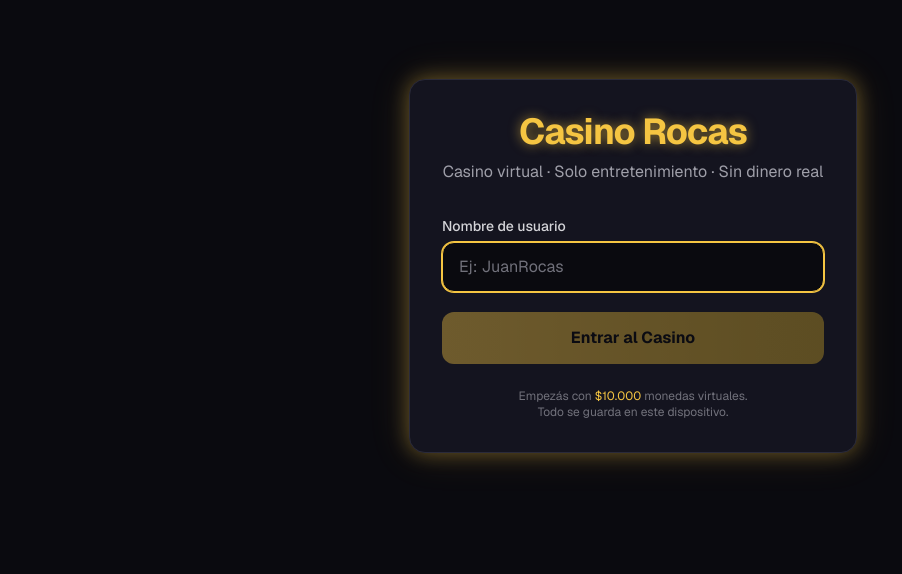
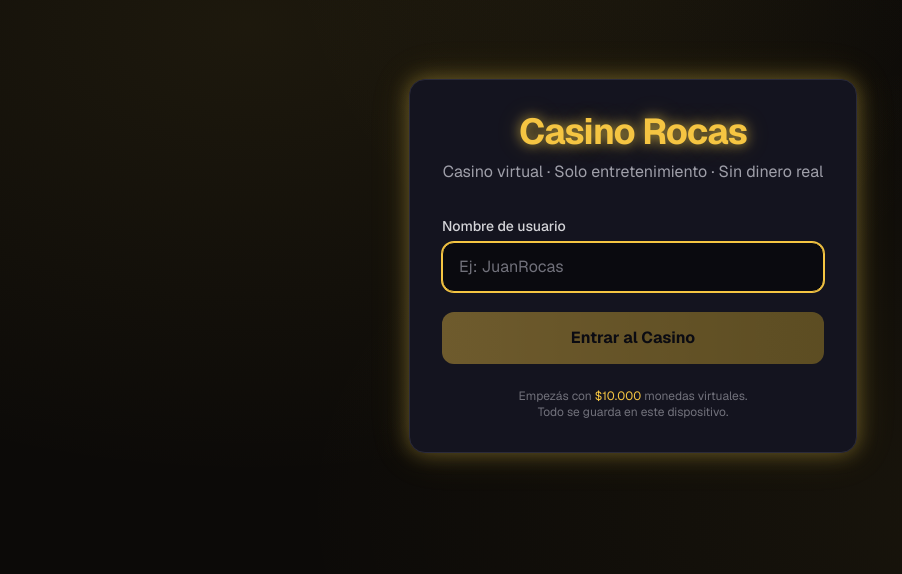
Before and after one commit to ZonaProp/casino-rocas, a Next.js app: page / in a window 1280 px wide. Shown: the part 134-708 px from the top of the page, without its empty margins (7-909 px from the left). Built offline with nearby package versions, Linux system fonts and the light colour scheme.

Commit message:
Premium dark gold theme with ambient glow

```diff
--- a/src/app/globals.css
+++ b/src/app/globals.css
@@ -1,14 +1,13 @@
 @import "tailwindcss";
 
 :root {
-  --background: #0a0a0f;
+  --background: #0c0a08;
   --foreground: #f5f5f5;
-  --gold: #f5c542;
+  --gold: #e8c547;
   --gold-dark: #c9a227;
-  --red: #e63946;
-  --green: #2a9d8f;
-  --card-bg: #14141f;
-  --border: #2a2a3a;
+  --gold-light: #f5d76e;
+  --card-bg: #16120e;
+  --border: #2a241c;
 }
 
 @theme inline {
@@ -16,8 +15,6 @@
   --color-foreground: var(--foreground);
   --color-gold: var(--gold);
   --color-gold-dark: var(--gold-dark);
-  --color-red: var(--red);
-  --color-green: var(--green);
   --color-card: var(--card-bg);
   --color-border: var(--border);
   --font-sans: var(--font-geist-sans);
@@ -29,47 +26,44 @@ body {
   color: var(--foreground);
   font-family: var(--font-sans), system-ui, sans-serif;
   min-height: 100vh;
+  background-image:
+    radial-gradient(ellipse at 20% 20%, rgba(232, 197, 71, 0.08) 0%, transparent 50%),
+    radial-gradient(ellipse at 80% 80%, rgba(232, 197, 71, 0.06) 0%, transparent 50%),
+    radial-gradient(ellipse at 50% 0%, rgba(232, 197, 71, 0.04) 0%, transparent 40%);
+  background-attachment: fixed;
 }
 
-/* Casino glow effects */
+/* Gold glow */
 .glow-gold {
-  box-shadow: 0 0 20px rgba(245, 197, 66, 0.35), 0 0 40px rgba(245, 197, 66, 0.15);
-}
-
-.glow-red {
-  box-shadow: 0 0 15px rgba(230, 57, 70, 0.4);
+  box-shadow: 0 0 20px rgba(232, 197, 71, 0.35), 0 0 40px rgba(232, 197, 71, 0.15);
 }
 
 .text-glow {
-  text-shadow: 0 0 12px rgba(245, 197, 66, 0.6);
+  text-shadow: 0 0 12px rgba(232, 197, 71, 0.7), 0 0 24px rgba(232, 197, 71, 0.3);
 }
 
-/* Slot reel animation */
-@keyframes spin-reel {
-  0% { transform: translateY(0); }
-  100% { transform: translateY(-100%); }
+/* Game card hover */
+.game-card {
+  transition: transform 0.2s ease, box-shadow 0.2s ease;
+}
+.game-card:hover {
+  transform: translateY(-4px) scale(1.02);
+  box-shadow: 0 8px 25px rgba(0, 0, 0, 0.5), 0 0 15px rgba(232, 197, 71, 0.2);
 }
 
-.animate-spin-reel {
-  animation: spin-reel 0.1s linear infinite;
-}
-
-/* Card flip */
-.card-face {
-  backface-visibility: hidden;
+/* Bottom nav safe area */
+.pb-nav {
+  padding-bottom: calc(72px + env(safe-area-inset-bottom, 0px));
 }
 
 /* Scrollbar */
 ::-webkit-scrollbar {
-  width: 8px;
+  width: 6px;
 }
 ::-webkit-scrollbar-track {
-  background: #0a0a0f;
+  background: transparent;
 }
 ::-webkit-scrollbar-thumb {
-  background: #2a2a3a;
-  border-radius: 4px;
+  background: #2a241c;
+  border-radius: 3px;
 }
-::-webkit-scrollbar-thumb:hover {
-  background: #3a3a4a;
-}
```
